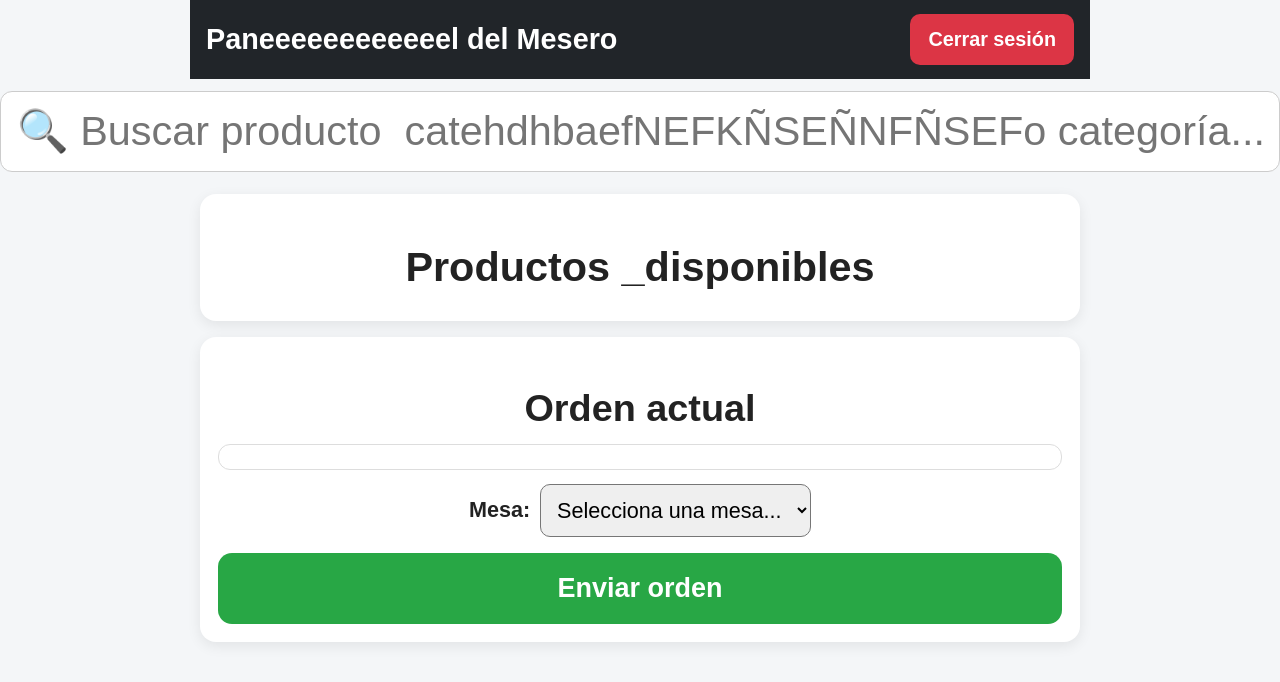
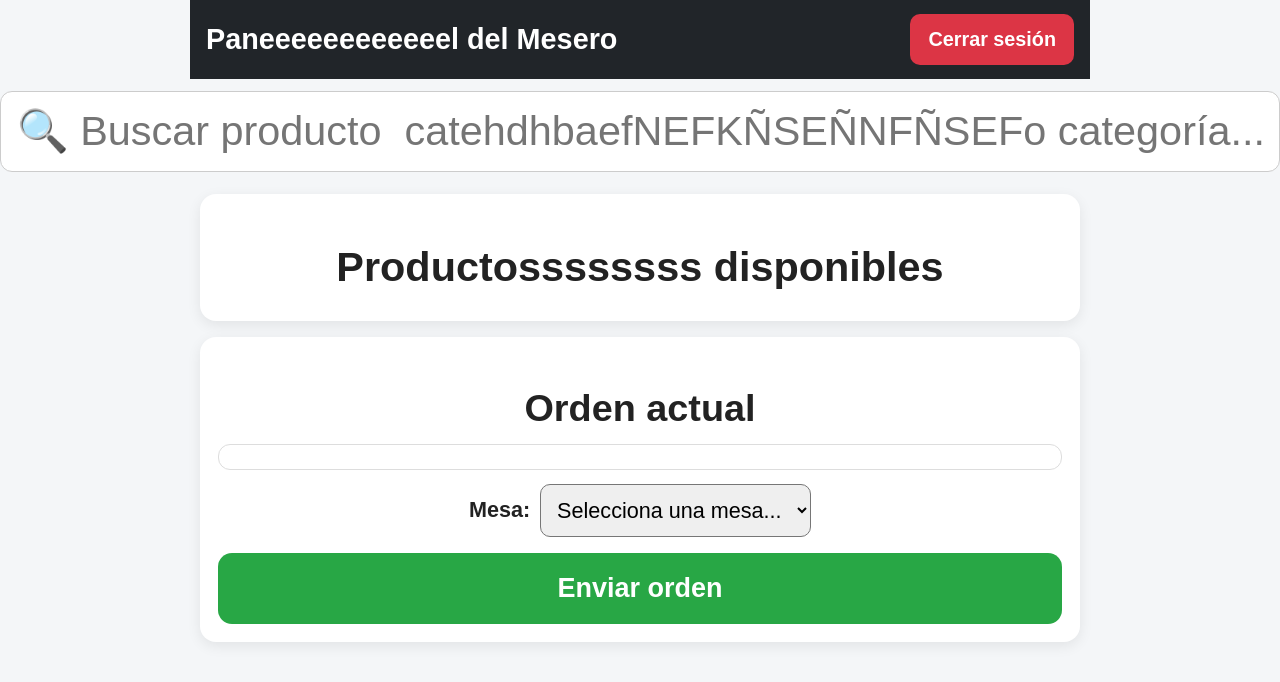
Before and after one commit to SorathDem/GRANBarBQD, a website with bundled scripts: page frontend/mesero.html in a window 1280 px wide. Built offline with nearby package versions, Linux system fonts and the light colour scheme; no server answers.

Commit message:
prueba 2

```diff
--- a/frontend/mesero.html
+++ b/frontend/mesero.html
@@ -21,7 +21,7 @@
   <main>
     <!-- Sección de productos -->
     <section class="productos">
-      <h2>Productos _disponibles</h2>
+      <h2>Productossssssss disponibles</h2>
       <div class="productos-scroll" id="productos-container"></div>
     </section>
 
```
